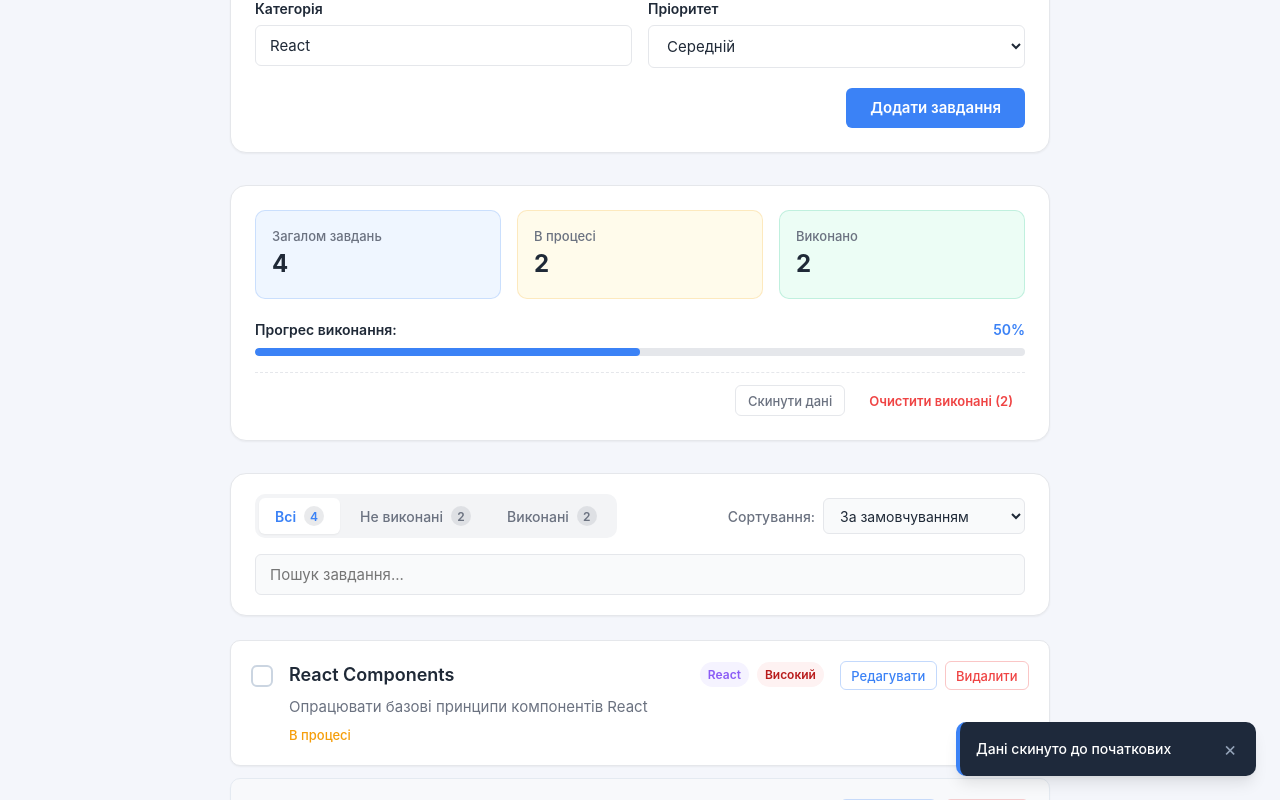
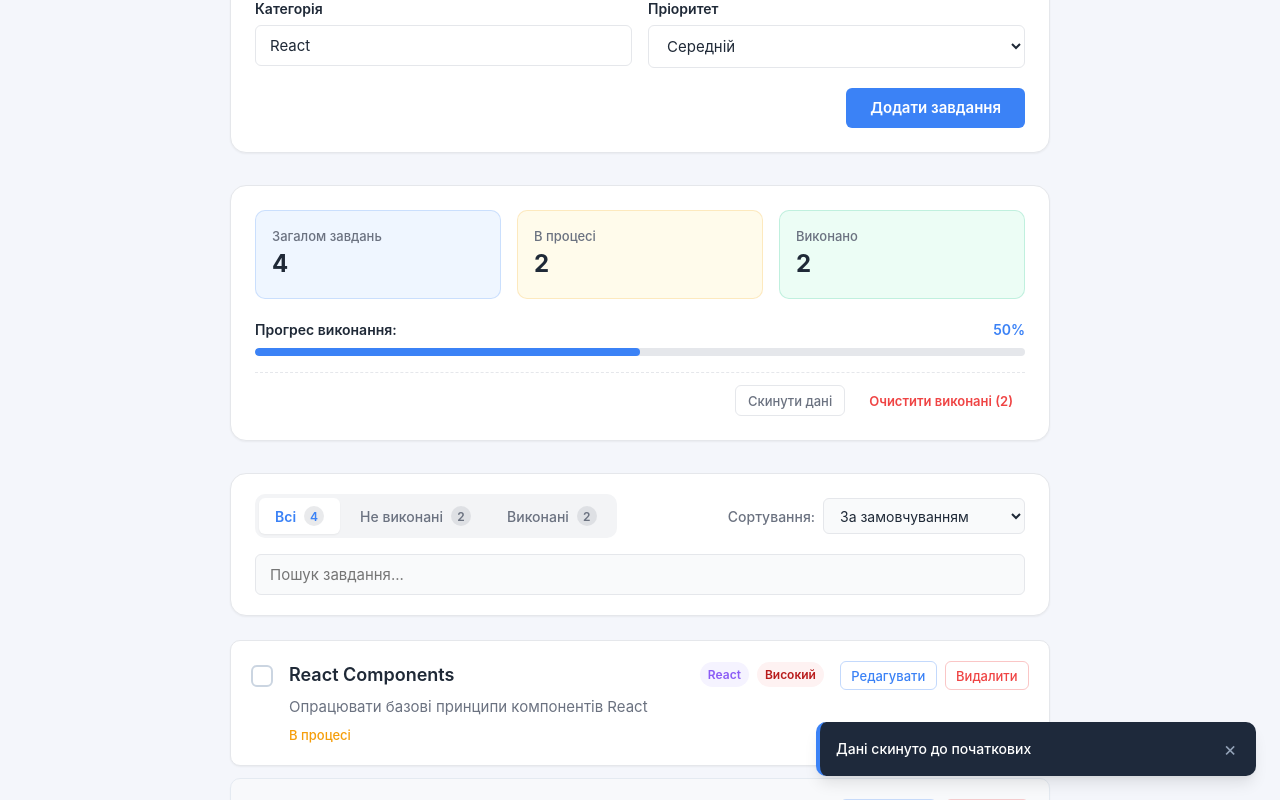
Before and after one commit to Pikard0/lab-8_vite_react_typeScript, a React (Vite) app: page / in a window 1280 px wide. Both pictures are taken after a click on the button "Скинути дані". Shown: the part 491-1291 px from the top of the page. Built offline with nearby package versions, Linux system fonts and the light colour scheme.

Commit message:
feat: support multiple concurrent undoable deletes and enhance task editing experience

```diff
--- a/src/components/TaskItem.tsx
+++ b/src/components/TaskItem.tsx
@@ -14,15 +14,26 @@ const priorityLabels: Record<Priority, string> = {
 };
 
 export const TaskItem: React.FC<TaskItemProps> = ({ task }) => {
-  const { toggleTask, requestDeleteTask, undoDeleteTask, setEditingTask } = useTaskContext();
+  const { toggleTask, requestDeleteTask, undoDeleteTask, editingTask, setEditingTask } = useTaskContext();
 
   const isPending = Boolean(task.pendingDelete);
+  const isEditing = editingTask?.id === task.id;
+
+  const handleEditClick = () => {
+    setEditingTask(task);
+    setTimeout(() => {
+      const formEl = document.getElementById('task-form-card');
+      formEl?.scrollIntoView({ behavior: 'smooth', block: 'center' });
+      const inputEl = document.getElementById('task-title') as HTMLInputElement | null;
+      inputEl?.focus();
+    }, 50);
+  };
 
   return (
     <article
       className={`task-item ${task.completed ? 'task-item--completed' : ''} ${
         isPending ? 'task-item--pending-delete' : ''
-      }`}
+      } ${isEditing ? 'task-item--editing' : ''}`}
       aria-label={`Завдання: ${task.title}`}
     >
       <div className="task-item__main">
@@ -34,7 +45,7 @@ export const TaskItem: React.FC<TaskItemProps> = ({ task }) => {
             type="checkbox"
             className="task-item__checkbox"
             checked={task.completed}
-            disabled={isPending}
+            disabled={isPending || isEditing}
             onChange={() => toggleTask(task.id)}
           />
           <span className="task-item__checkbox-custom" />
@@ -75,6 +86,10 @@ export const TaskItem: React.FC<TaskItemProps> = ({ task }) => {
               <span className="task-item__status-text task-item__status-text--pending-delete">
                 Очікує видалення (5 сек)...
               </span>
+            ) : isEditing ? (
+              <span className="task-item__status-text task-item__status-text--editing">
+                Редагується у формі зверху
+              </span>
             ) : (
               <span
                 className={`task-item__status-text ${
@@ -95,7 +110,7 @@ export const TaskItem: React.FC<TaskItemProps> = ({ task }) => {
           <button
             type="button"
             className="task-item__undo-inline-btn"
-            onClick={undoDeleteTask}
+            onClick={() => undoDeleteTask(task.id)}
           >
             Скасувати
           </button>
@@ -103,16 +118,19 @@ export const TaskItem: React.FC<TaskItemProps> = ({ task }) => {
           <>
             <button
               type="button"
-              className="task-item__edit-btn"
-              onClick={() => setEditingTask(task)}
+              className={`task-item__edit-btn ${
+                isEditing ? 'task-item__edit-btn--active' : ''
+              }`}
+              onClick={handleEditClick}
               title="Редагувати завдання"
             >
-              Редагувати
+              {isEditing ? 'Редагується' : 'Редагувати'}
             </button>
             <button
               type="button"
               className="task-item__delete-btn"
               onClick={() => requestDeleteTask(task.id)}
+              disabled={isEditing}
               title="Видалити завдання"
               aria-label={`Видалити завдання ${task.title}`}
             >
--- a/src/components/Toast.scss
+++ b/src/components/Toast.scss
@@ -1,12 +1,22 @@
 @use '../styles/variables' as *;
 
-.toast {
+.toast-container {
   position: fixed;
   bottom: 1.5rem;
   right: 1.5rem;
   z-index: 1000;
-  min-width: 300px;
+  display: flex;
+  flex-direction: column;
+  gap: 0.75rem;
   max-width: 440px;
+  width: calc(100% - 2rem);
+  pointer-events: none;
+}
+
+.toast {
+  pointer-events: auto;
+  min-width: 280px;
+  width: 100%;
   background-color: #1e293b;
   color: #ffffff;
   border-radius: $radius-md;
@@ -14,6 +24,7 @@
   overflow: hidden;
   display: flex;
   flex-direction: column;
+  animation: toastSlideIn 0.25s ease-out;
 
   &--info {
     border-left: 4px solid $color-primary;
@@ -36,13 +47,14 @@
     align-items: center;
     justify-content: space-between;
     padding: 0.875rem 1rem;
-    gap: 1rem;
+    gap: 0.75rem;
   }
 
   &__message {
     font-size: 0.875rem;
     font-weight: 500;
     line-height: 1.4;
+    word-break: break-word;
   }
 
   &__actions {
@@ -93,3 +105,14 @@
     transition: width 1s linear;
   }
 }
+
+@keyframes toastSlideIn {
+  from {
+    opacity: 0;
+    transform: translateY(10px);
+  }
+  to {
+    opacity: 1;
+    transform: translateY(0);
+  }
+}
--- a/src/components/Toast.tsx
+++ b/src/components/Toast.tsx
@@ -3,26 +3,35 @@ import { useTaskContext } from '../hooks/useTaskContext';
 import './Toast.scss';
 
 export const Toast: React.FC = () => {
-  const { toast, hideToast, undoDeleteTask } = useTaskContext();
+  const { toasts, hideToast, undoDeleteTask } = useTaskContext();
 
-  if (!toast) {
+  if (toasts.length === 0) {
     return null;
   }
 
-  const progressPercent = toast.isUndoable && toast.countdown !== undefined
+  return (
+    <div className="toast-container" role="region" aria-label="Сповіщення">
+      {toasts.map((toast) => {
+        const progressPercent =
+          toast.isUndoable && toast.countdown !== undefined
             ? (toast.countdown / 5) * 100
             : 100;
 
         return (
-    <aside className={`toast toast--${toast.type}`} role="status" aria-live="polite">
+          <aside
+            key={toast.id}
+            className={`toast toast--${toast.type}`}
+            role="status"
+            aria-live="polite"
+          >
             <div className="toast__content">
               <span className="toast__message">{toast.message}</span>
               <div className="toast__actions">
-          {toast.isUndoable && (
+                {toast.isUndoable && toast.taskId !== undefined && (
                   <button
                     type="button"
                     className="toast__undo-btn"
-              onClick={undoDeleteTask}
+                    onClick={() => undoDeleteTask(toast.taskId!)}
                   >
                     Скасувати
                   </button>
@@ -30,7 +39,7 @@ export const Toast: React.FC = () => {
                 <button
                   type="button"
                   className="toast__close-btn"
-            onClick={hideToast}
+                  onClick={() => hideToast(toast.id)}
                   aria-label="Закрити сповіщення"
                 >
                   ×
@@ -47,4 +56,7 @@ export const Toast: React.FC = () => {
             )}
           </aside>
         );
+      })}
+    </div>
+  );
 };
--- a/src/context/TaskContext.ts
+++ b/src/context/TaskContext.ts
@@ -12,14 +12,14 @@ export interface TaskContextType {
   setPrioritySort: (sort: PrioritySortOrder) => void;
   editingTask: Task | null;
   setEditingTask: (task: Task | null) => void;
-  toast: ToastNotification | null;
-  hideToast: () => void;
+  toasts: ToastNotification[];
+  hideToast: (id: string) => void;
   addTask: (task: Omit<Task, 'id' | 'completed' | 'pendingDelete'>) => void;
   toggleTask: (id: number) => void;
   updateTask: (id: number, data: Omit<Task, 'id' | 'pendingDelete'>) => void;
   requestDeleteTask: (id: number) => void;
   confirmDeleteTask: (id: number) => void;
-  undoDeleteTask: () => void;
+  undoDeleteTask: (taskId: number) => void;
   clearCompletedTasks: () => void;
   resetTasks: () => void;
   counts: {
--- a/src/context/TaskProvider.tsx
+++ b/src/context/TaskProvider.tsx
@@ -35,8 +35,7 @@ export const TaskProvider: React.FC<{ children: React.ReactNode }> = ({ children
   const [prioritySort, setPrioritySort] = useState<PrioritySortOrder>('none');
   const [editingTask, setEditingTask] = useState<Task | null>(null);
 
-  const [pendingDeleteId, setPendingDeleteId] = useState<number | null>(null);
-  const [toast, setToast] = useState<ToastNotification | null>(null);
+  const [toasts, setToasts] = useState<ToastNotification[]>([]);
 
   useEffect(() => {
     try {
@@ -77,68 +76,78 @@ export const TaskProvider: React.FC<{ children: React.ReactNode }> = ({ children
   }, [tasks]);
 
   useEffect(() => {
-    if (pendingDeleteId === null) {
+    const hasUndoable = toasts.some((t) => t.isUndoable);
+    if (!hasUndoable) {
       return;
     }
 
     const interval = setInterval(() => {
-      setToast((currentToast) => {
-        if (!currentToast || !currentToast.isUndoable) {
-          return currentToast;
+      setToasts((prevToasts) => {
+        let hasChanges = false;
+        const updated = prevToasts.map((toast) => {
+          if (!toast.isUndoable || toast.countdown === undefined) {
+            return toast;
           }
-        const currentCount = currentToast.countdown ?? 5;
-        const next = currentCount - 1;
-
+          hasChanges = true;
+          const next = toast.countdown - 1;
           if (next <= 0) {
-          clearInterval(interval);
-          dispatch({ type: 'confirmDelete', payload: pendingDeleteId });
-          setPendingDeleteId(null);
+            if (toast.taskId !== undefined) {
+              dispatch({ type: 'confirmDelete', payload: toast.taskId });
+            }
             return {
-            id: String(Date.now()),
+              ...toast,
               message: 'Завдання остаточно видалено',
-            type: 'info',
+              type: 'info' as const,
               isUndoable: false,
+              countdown: undefined,
             };
           }
-
+          const baseText = toast.message.split(' буде видалено')[0];
           return {
-          ...currentToast,
-          message: `Завдання буде видалено через ${next} сек`,
+            ...toast,
+            message: `${baseText} буде видалено через ${next} сек`,
             countdown: next,
           };
+        });
+        return hasChanges ? updated : prevToasts;
       });
     }, 1000);
 
     return () => {
       clearInterval(interval);
     };
-  }, [pendingDeleteId]);
+  }, [toasts]);
 
   useEffect(() => {
-    if (!toast || toast.isUndoable) {
+    const autoDismissable = toasts.filter((t) => !t.isUndoable);
+    if (autoDismissable.length === 0) {
       return;
     }
-    const timer = setTimeout(() => {
-      setToast(null);
-    }, 3500);
+
+    const timers = autoDismissable.map((toast) =>
+      setTimeout(() => {
+        setToasts((prev) => prev.filter((t) => t.id !== toast.id));
+      }, 3000)
+    );
 
     return () => {
-      clearTimeout(timer);
+      timers.forEach((timer) => clearTimeout(timer));
     };
-  }, [toast]);
+  }, [toasts]);
 
-  const hideToast = useCallback(() => {
-    setToast(null);
+  const hideToast = useCallback((id: string) => {
+    setToasts((prev) => prev.filter((t) => t.id !== id));
   }, []);
 
   const addTask = useCallback((data: Omit<Task, 'id' | 'completed' | 'pendingDelete'>) => {
     dispatch({ type: 'add', payload: data });
-    setToast({
-      id: String(Date.now()),
+    const newToast: ToastNotification = {
+      id: `add_${Date.now()}`,
       message: 'Нове завдання успішно додано',
       type: 'success',
       isUndoable: false,
-    });
+    };
+    setToasts((prev) => [...prev, newToast]);
   }, []);
 
   const toggleTask = useCallback((id: number) => {
@@ -148,73 +157,74 @@ export const TaskProvider: React.FC<{ children: React.ReactNode }> = ({ children
   const updateTask = useCallback((id: number, data: Omit<Task, 'id' | 'pendingDelete'>) => {
     dispatch({ type: 'update', payload: { id, data } });
     setEditingTask(null);
-    setToast({
-      id: String(Date.now()),
+    const newToast: ToastNotification = {
+      id: `update_${Date.now()}`,
       message: 'Завдання успішно оновлено',
       type: 'success',
       isUndoable: false,
-    });
+    };
+    setToasts((prev) => [...prev, newToast]);
   }, []);
 
   const requestDeleteTask = useCallback((id: number) => {
-    if (pendingDeleteId !== null) {
-      dispatch({ type: 'confirmDelete', payload: pendingDeleteId });
-    }
+    const taskToDelete = tasks.find((t) => t.id === id);
+    const title = taskToDelete ? taskToDelete.title : '';
+
     dispatch({ type: 'requestDelete', payload: id });
-    setPendingDeleteId(id);
-    setToast({
-      id: String(Date.now()),
-      message: 'Завдання буде видалено через 5 сек',
+
+    const newToast: ToastNotification = {
+      id: `delete_${id}_${Date.now()}`,
+      taskId: id,
+      message: title ? `"${title}" буде видалено через 5 сек` : 'Завдання буде видалено через 5 сек',
       type: 'warning',
       isUndoable: true,
       countdown: 5,
-    });
-  }, [pendingDeleteId]);
+    };
+
+    setToasts((prev) => [...prev.filter((t) => t.taskId !== id), newToast]);
+  }, [tasks]);
 
   const confirmDeleteTask = useCallback((id: number) => {
     dispatch({ type: 'confirmDelete', payload: id });
-    if (pendingDeleteId === id) {
-      setPendingDeleteId(null);
-      setToast(null);
-    }
-  }, [pendingDeleteId]);
+    setToasts((prev) => prev.filter((t) => t.taskId !== id));
+  }, []);
 
-  const undoDeleteTask = useCallback(() => {
-    if (pendingDeleteId !== null) {
-      dispatch({ type: 'undoDelete', payload: pendingDeleteId });
-      setPendingDeleteId(null);
-      setToast({
-        id: String(Date.now()),
+  const undoDeleteTask = useCallback((taskId: number) => {
+    dispatch({ type: 'undoDelete', payload: taskId });
+    setToasts((prev) => [
+      ...prev.filter((t) => t.taskId !== taskId),
+      {
+        id: `undo_${Date.now()}`,
         message: 'Видалення завдання скасовано',
         type: 'info',
         isUndoable: false,
-      });
-    }
-  }, [pendingDeleteId]);
+      },
+    ]);
+  }, []);
 
   const clearCompletedTasks = useCallback(() => {
     dispatch({ type: 'clearCompleted' });
-    setToast({
-      id: String(Date.now()),
+    const newToast: ToastNotification = {
+      id: `clear_${Date.now()}`,
       message: 'Виконані завдання видалено',
       type: 'info',
       isUndoable: false,
-    });
+    };
+    setToasts((prev) => [...prev, newToast]);
   }, []);
 
   const resetTasks = useCallback(() => {
-    if (pendingDeleteId !== null) {
-      setPendingDeleteId(null);
-    }
     dispatch({ type: 'reset' });
     setEditingTask(null);
-    setToast({
-      id: String(Date.now()),
+    setToasts([
+      {
+        id: `reset_${Date.now()}`,
         message: 'Дані скинуто до початкових',
         type: 'info',
         isUndoable: false,
-    });
-  }, [pendingDeleteId]);
+      },
+    ]);
+  }, []);
 
   const counts = useMemo(() => {
     const validTasks = tasks.filter((t) => !t.pendingDelete);
@@ -264,7 +274,7 @@ export const TaskProvider: React.FC<{ children: React.ReactNode }> = ({ children
       setPrioritySort,
       editingTask,
       setEditingTask,
-      toast,
+      toasts,
       hideToast,
       addTask,
       toggleTask,
@@ -284,7 +294,7 @@ export const TaskProvider: React.FC<{ children: React.ReactNode }> = ({ children
       searchQuery,
       prioritySort,
       editingTask,
-      toast,
+      toasts,
       hideToast,
       addTask,
       toggleTask,
--- a/src/types/task.ts
+++ b/src/types/task.ts
@@ -27,6 +27,7 @@ export type TaskAction =
 
 export interface ToastNotification {
   id: string;
+  taskId?: number;
   message: string;
   type: 'info' | 'success' | 'warning' | 'error';
   isUndoable?: boolean;
```
Also changed, not shown: src/components/TaskForm.scss (+25 -1 lines), src/components/TaskForm.tsx (+21 -5 lines), src/components/TaskItem.scss (+20 -0 lines), 2 other files (tests, documents, lock files or other folders). Lines whose indentation alone changed are shown as unchanged.
